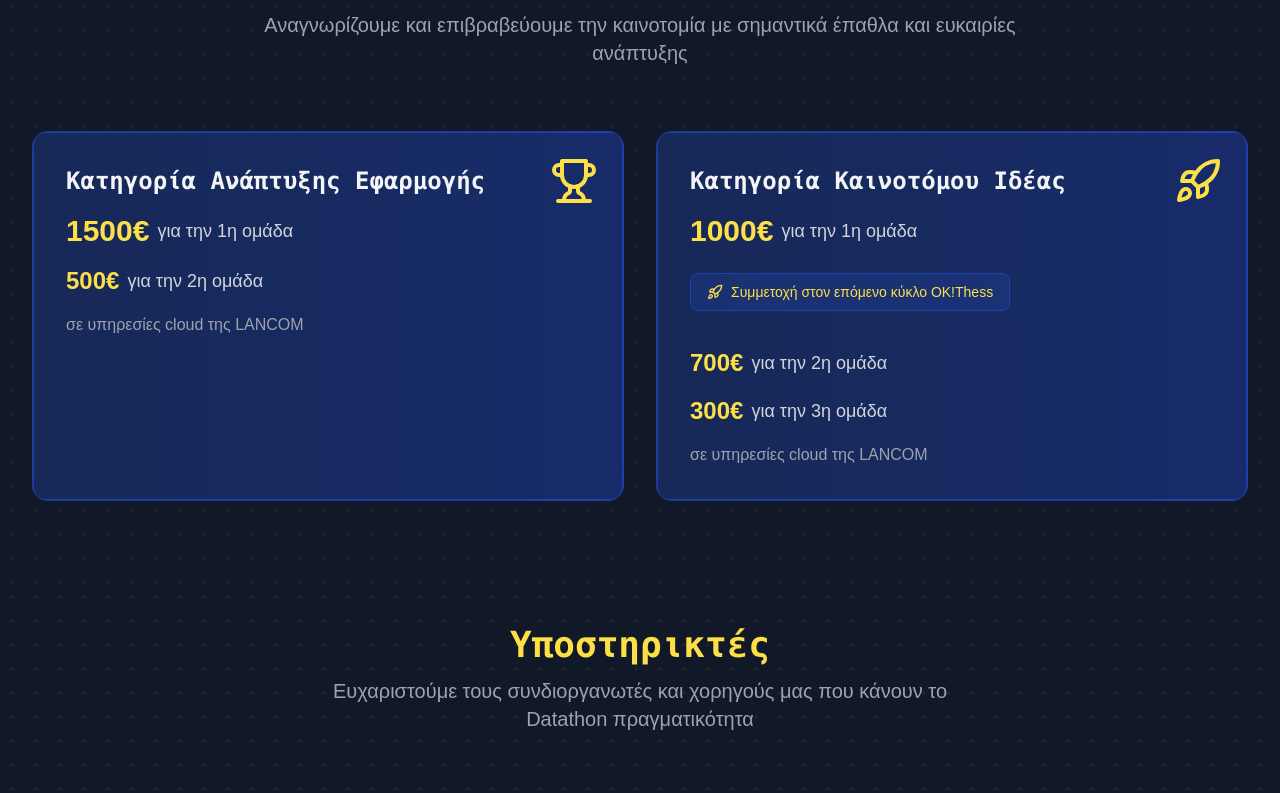
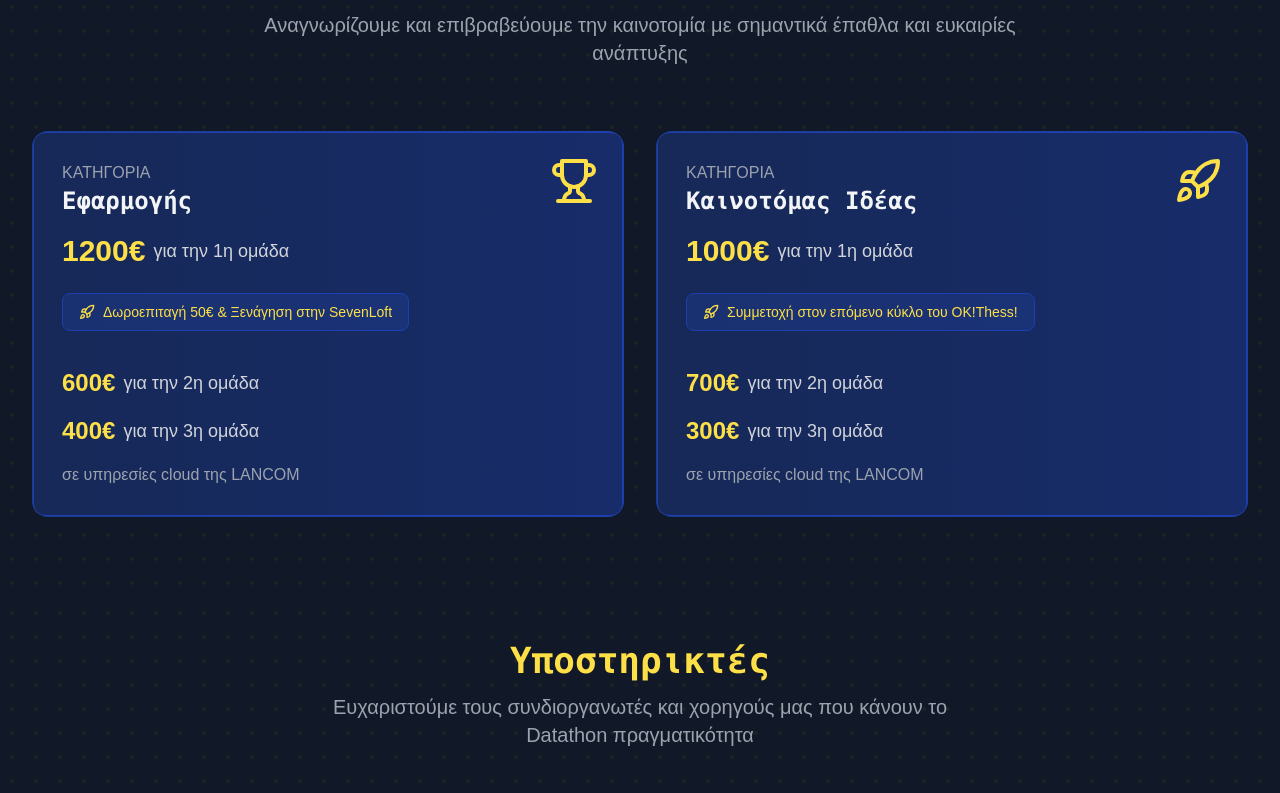
Before and after one commit to TonyGnk/datathon-website, a Next.js app: page / in a window 1280 px wide. Shown: the part 3600-4393 px from the top of the page. Built offline with nearby package versions, Linux system fonts and the light colour scheme; no server answers.

Commit message:
Update PrizesSection and SponsorsSection for improved clarity and layout; adjust prize amounts and add new sponsor details

```diff
--- a/components/PrizesSection.js
+++ b/components/PrizesSection.js
@@ -33,27 +33,43 @@ const PrizesSection = () => {
                 <div className="grid lg:grid-cols-2 gap-8 mb-1">
                     {/* Prize Cards */}
                     <div className="group relative overflow-hidden rounded-2xl bg-gradient-to-r from-blue-900 to-blue-800 p-px transition-all duration-300 hover:scale-105 hover:shadow-xl">
-                        <div className="relative h-full rounded-xl bg-gray-900/50 p-8 border border-blue-800">
+                        <div className="relative h-full rounded-xl bg-gray-900/50 p-7 border border-blue-800">
+                            <p className="text-gray-400">ΚΑΤΗΓΟΡΙΑ</p>
                             <Trophy className="absolute top-6 right-6 w-12 h-12 text-yellow-300" />
-                            <h3 className="font-mono text-2xl font-bold mb-4 text-gray-100">Κατηγορία Ανάπτυξης Εφαρμογής</h3>
+                            <h3 className="font-mono text-2xl font-bold mb-4 text-gray-100">Εφαρμογής</h3>
                             <div className="space-y-4">
                                 <div className="flex items-center text-lg">
-                                    <span className="font-bold text-3xl text-yellow-300 mr-2">1500€</span>
+                                    <span className="font-bold text-3xl text-yellow-300 mr-2">1200€</span>
                                     <span className="text-gray-300">για την 1η ομάδα</span>
                                 </div>
+                                <div className="pt-2">
+                                    <span className="inline-flex items-center bg-blue-900/50 text-yellow-300 px-4 py-2 rounded-lg text-sm font-medium border border-blue-800 cursor-pointer mb-5"
+                                        onClick={() => window.open('https://www.sevenloft.gr/', '_blank')}
+
+                                    >
+                                        <Rocket className="w-4 h-4 mr-2" />
+                                        Δωροεπιταγή 50€ & Ξενάγηση στην SevenLoft
+                                    </span>
+                                </div>
                                 <div className="flex items-center text-lg">
-                                    <span className="font-bold text-2xl text-yellow-300 mr-2">500€</span>
+                                    <span className="font-bold text-2xl text-yellow-300 mr-2">600€</span>
                                     <span className="text-gray-300">για την 2η ομάδα</span>
+                                </div>
+                                <div className="flex items-center text-lg">
+                                    <span className="font-bold text-2xl text-yellow-300 mr-2">400€</span>
+                                    <span className="text-gray-300">για την 3η ομάδα</span>
                                 </div>
                                 <p className="text-gray-400">σε υπηρεσίες cloud της LANCOM</p>
                             </div>
                         </div>
                     </div>
-
+                    {/* Ι: 1000 700 300
+Κ: 1200 600 400 */}
                     <div className="group relative overflow-hidden rounded-2xl bg-gradient-to-r from-blue-900 to-blue-800 p-px transition-all duration-300 hover:scale-105 hover:shadow-xl">
-                        <div className="relative h-full rounded-xl bg-gray-900/50 p-8 border border-blue-800">
+                        <div className="relative h-full rounded-xl bg-gray-900/50 p-7 border border-blue-800">
+                            <p className="text-gray-400">ΚΑΤΗΓΟΡΙΑ</p>
                             <Rocket className="absolute top-6 right-6 w-12 h-12 text-yellow-300" />
-                            <h3 className="font-mono text-2xl font-bold mb-4 text-gray-100">Κατηγορία Καινοτόμου Ιδέας</h3>
+                            <h3 className="font-mono text-2xl font-bold mb-4 text-gray-100">Καινοτόμας Ιδέας</h3>
                             <div className="space-y-4">
                                 <div className="flex items-center text-lg">
                                     <span className="font-bold text-3xl text-yellow-300 mr-2">1000€</span>
@@ -65,7 +81,7 @@ const PrizesSection = () => {
 
                                     >
                                         <Rocket className="w-4 h-4 mr-2" />
-                                        Συμμετοχή στον επόμενο κύκλο OK!Thess
+                                        Συμμετοχή στον επόμενο κύκλο του OK!Thess!
                                     </span>
                                 </div>
                                 <div className="flex items-center text-lg">
--- a/components/SponsorsSection.js
+++ b/components/SponsorsSection.js
@@ -4,7 +4,7 @@ import { ExternalLink } from 'lucide-react';
 const SponsorCard = ({ name, description, logo, link, tier }) => {
     return (
         <div className="group relative overflow-hidden rounded-xl bg-gradient-to-r from-blue-900 to-blue-800 p-px transition-all duration-300 hover:scale-105">
-            <div className="h-full rounded-xl bg-gray-900/90 backdrop-blur-sm border border-blue-800 p-6">
+            <div className="h-full rounded-xl bg-gray-900/90 border border-blue-800 p-6">
                 <div className="h-24 flex items-center justify-center mb-4 transition-transform duration-300 group-hover:scale-105">
                     <img
                         src={logo}
```
